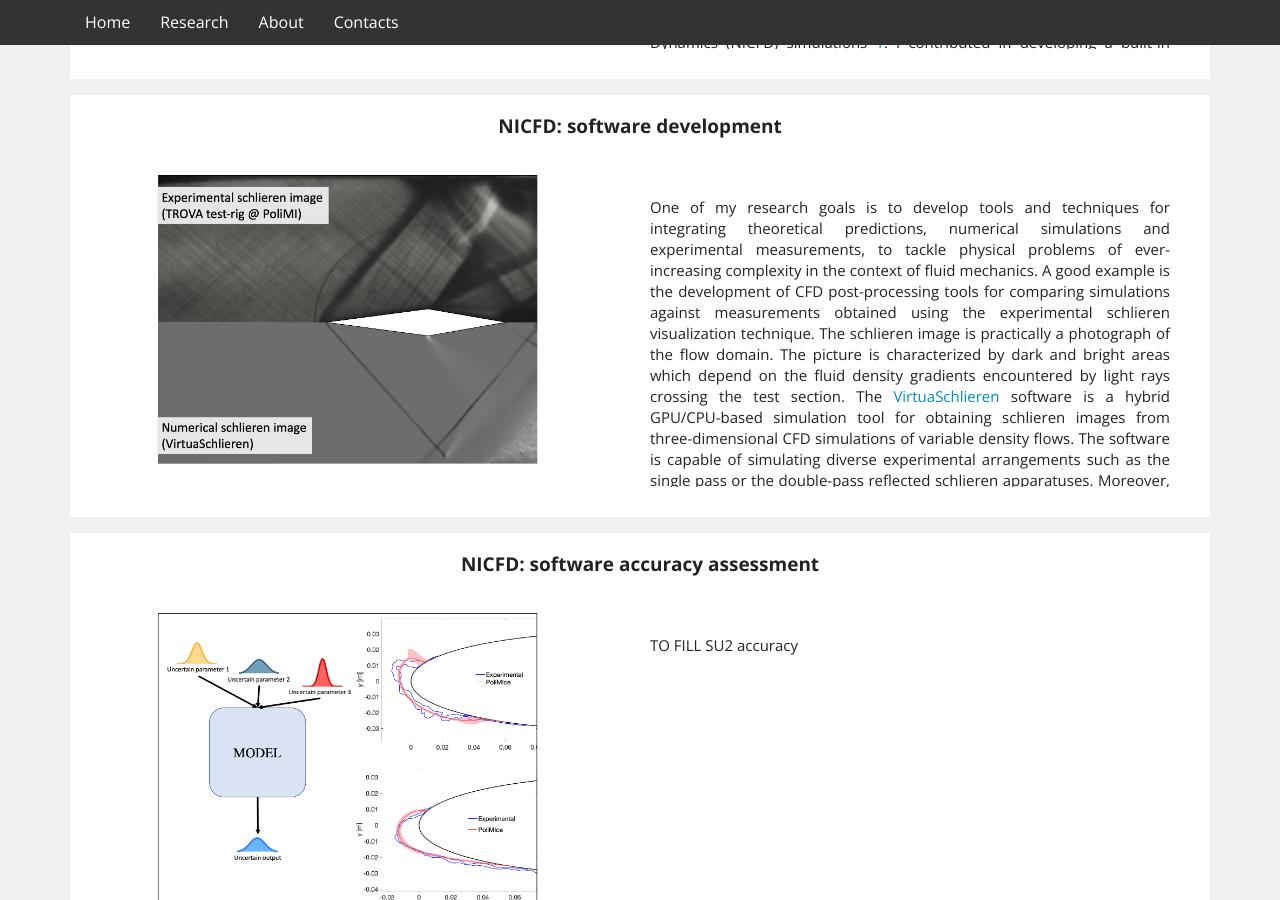
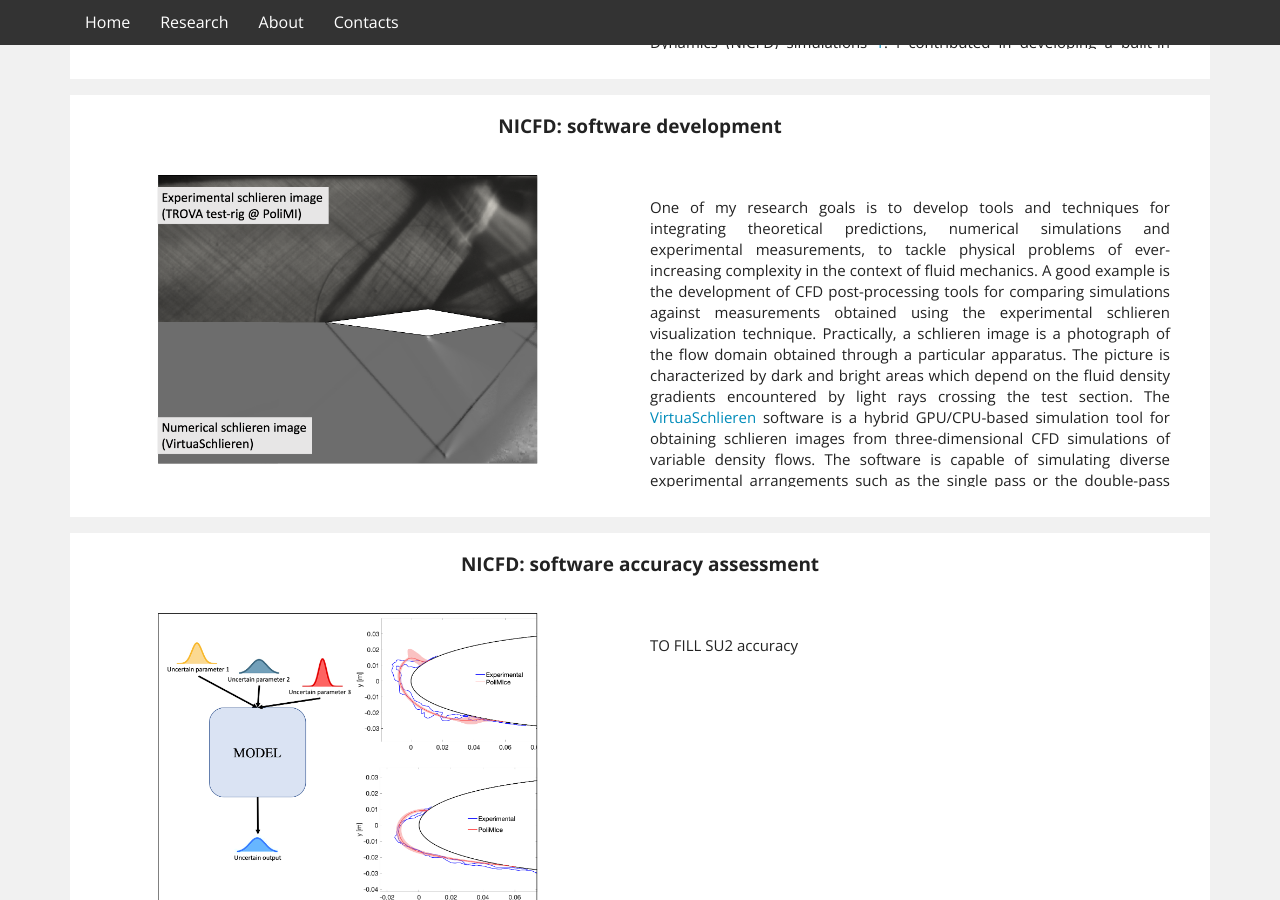
Before and after one commit to LaSerpe/LaSerpe.github.io, a Jekyll site: the page built from html/research.html, in a window 1280 px wide and 900 px high, scrolled down 2358 px. Built offline with Jekyll 4.4.1, drawn with Linux system fonts in a browser that asks for light colours; nearby versions of some CDN libraries; library files that are not in the unit come from our copies.

Commit message:
working on research virtuaschlieren

```diff
--- a/html/research.html
+++ b/html/research.html
@@ -223,7 +223,7 @@ h1 {
       </div>
       <div class="content" style="display: flex">
         <div align="left" style="width:50%;">
-          <img src="/images/research/nicfd/virtuaschlieren.png" alt="uncertainty quantification" style="width:100%">
+          <img src="/images/research/NICFD/virtuaschlieren.png" alt="uncertainty quantification" style="width:100%">
         </div>
         <div align="right" style="width:50%; text-align:justify; margin: 20px; overflow: auto; height:300px;">
           <p style="text-align: justify; margin: 10px;">
@@ -231,7 +231,7 @@ h1 {
 <!--             Unfortunately, the comparison of numerical predictions against experiments is not always a straightforward task since measurements often deliver a limited, local representation of the flow field that is not as detailed as the CFD ones (e.g. a probe measuring the value of pressure at a specific location within the domain).
             In these cases, complex and/or time consuming algorithms are to be applied to numerical results for comparing simulations and experiments. -->
             A good example is the development of CFD post-processing tools for comparing simulations against measurements obtained using the experimental schlieren visualization technique.
-            The schlieren image is practically a photograph of the flow domain.
+            Practically, a schlieren image is a photograph of the flow domain obtained through a particular apparatus.
             The picture is characterized by dark and bright areas which depend on the fluid density gradients encountered by light rays crossing the test section.
             The <a href="https://doi.org/10.1016/j.amc.2017.07.041">VirtuaSchlieren</a> software is a hybrid GPU/CPU-based simulation tool for obtaining schlieren images from three-dimensional CFD simulations of variable density flows.
             The software is capable of simulating diverse experimental arrangements such as the single pass or the double-pass reflected schlieren apparatuses.
```
